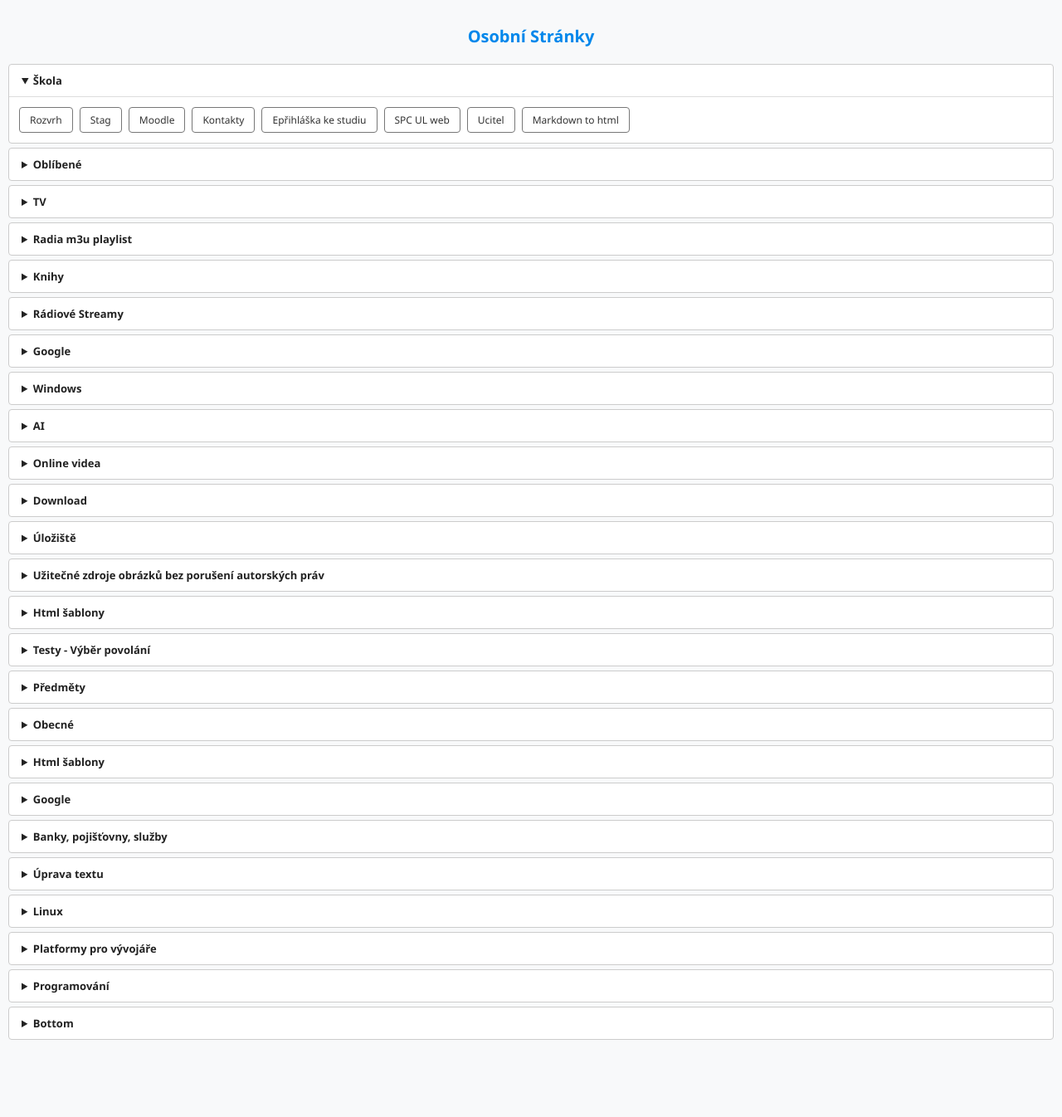
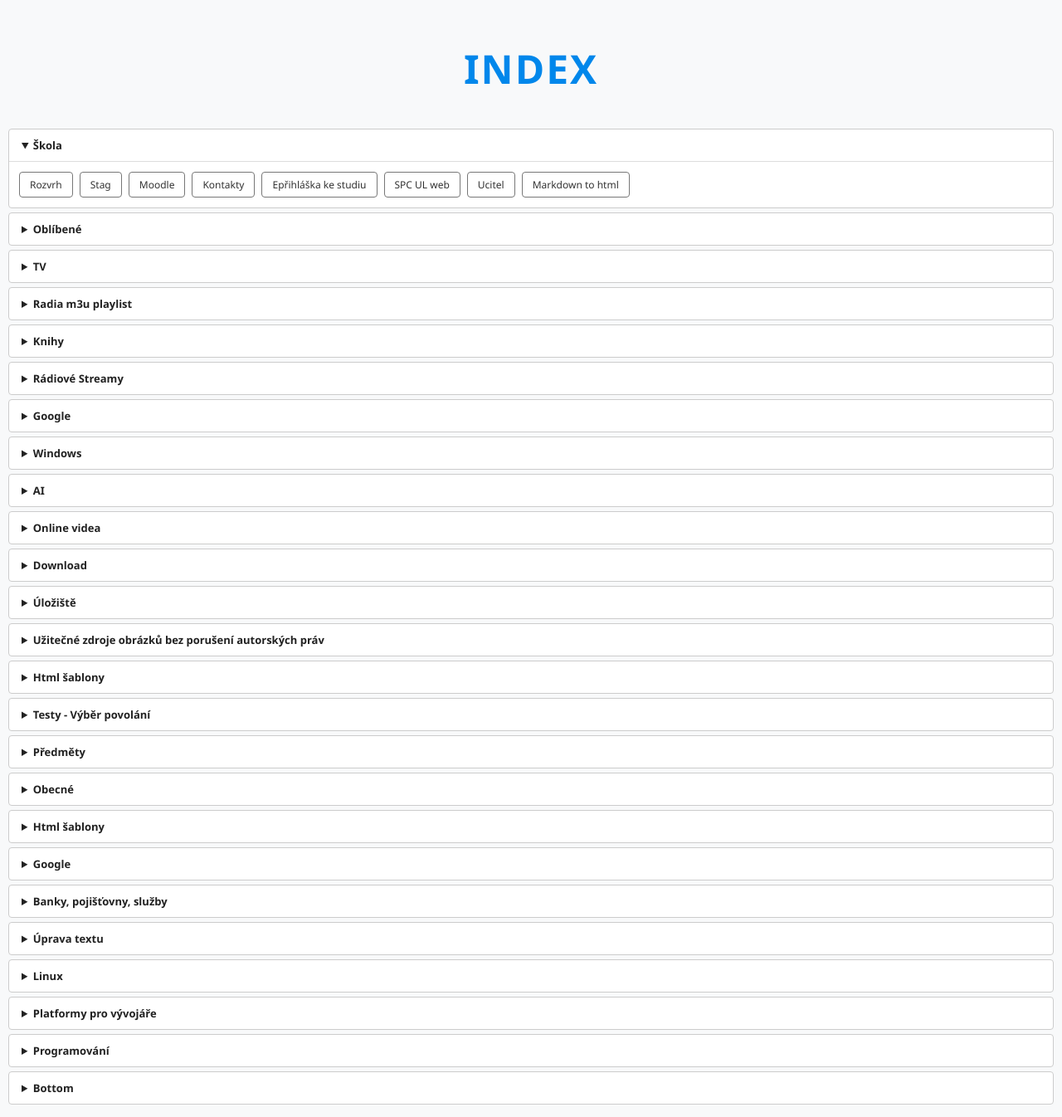
Before and after one commit to bedjan/bedjan.github.io, a Jekyll site: the page built from index.md, in a window 1280 px wide. Shown: the whole page at 83% size. Built offline with Jekyll 4.4.1, drawn with Linux system fonts in a browser that asks for light colours; before the commit the page ends 1268 px from its top, so only the background shows below that.

Commit message:
Update default.html

```diff
--- a/_layouts/default.html
+++ b/_layouts/default.html
@@ -3,15 +3,17 @@
 <head>
     <meta charset="UTF-8">
     <meta name="viewport" content="width=device-width, initial-scale=1.0">
-    <title>{{ page.title | default: page.name | replace: ".md", "" | capitalize }}</title>
+    <title>{{ page.name | replace: ".md", "" | capitalize }}</title>
     <link rel="stylesheet" href="styl.css">
 
     <style>
-        .page-title {
+        .page-header-title {
             text-align: center;
-            margin-top: 20px;
-            margin-bottom: 20px;
-            text-transform: capitalize;
+            text-transform: uppercase; /* Všechna písmena velká */
+            font-size: 3em;           /* Pořádná velikost */
+            font-weight: 900;          /* Hodně tučné */
+            margin: 40px 0;            /* Mezera nad a pod nadpisem */
+            letter-spacing: 2px;       /* Mírné rozestupy mezi písmeny pro styl */
         }
     </style>
 
@@ -31,7 +33,9 @@
 <body>
 
     <header>
-        <h1 class="page-title">{{ page.title | default: page.name | replace: ".md", "" }}</h1>
+        <h1 class="page-header-title">
+            {{ page.name | replace: ".md", "" }}
+        </h1>
     </header>
 
     <main>
```
